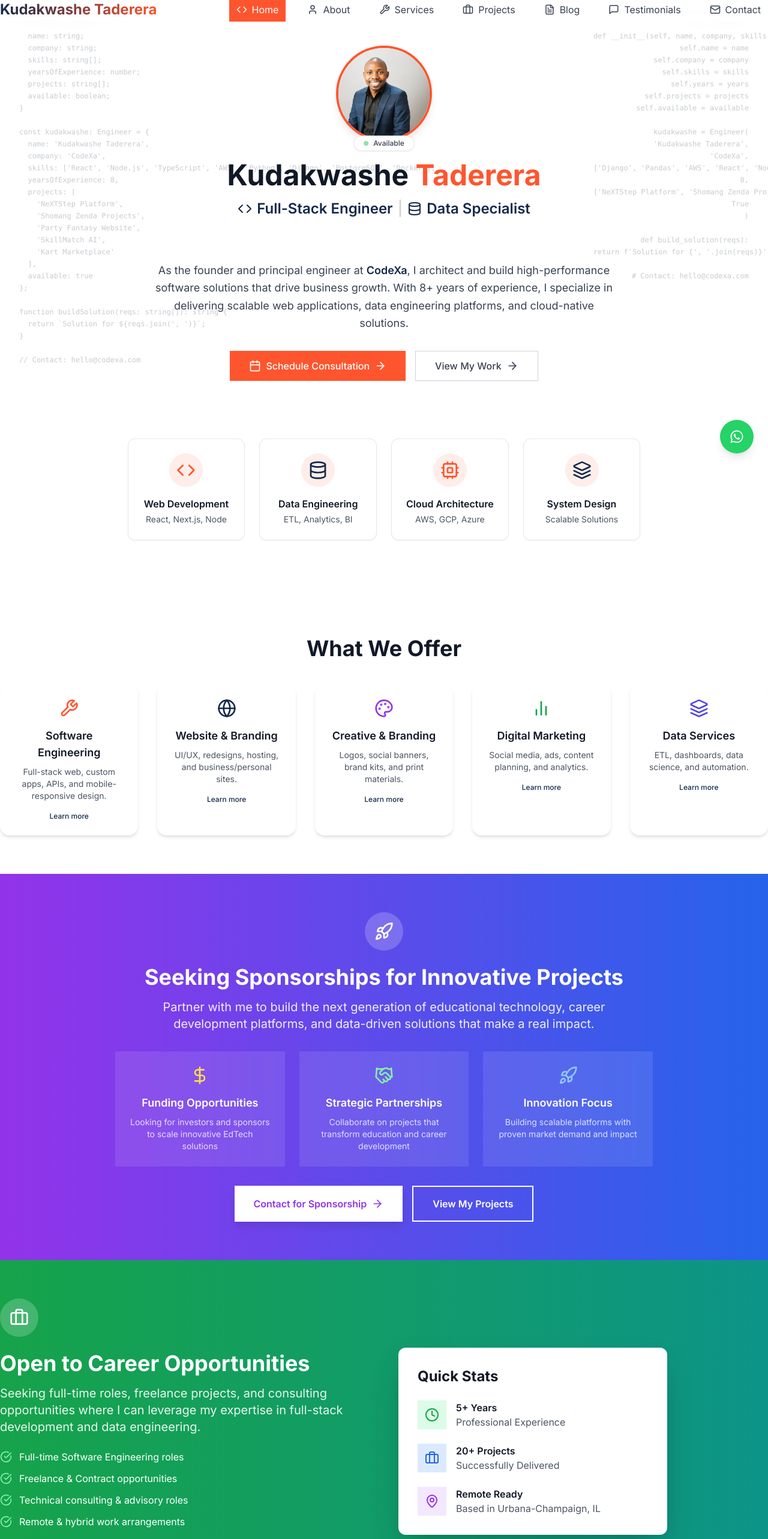
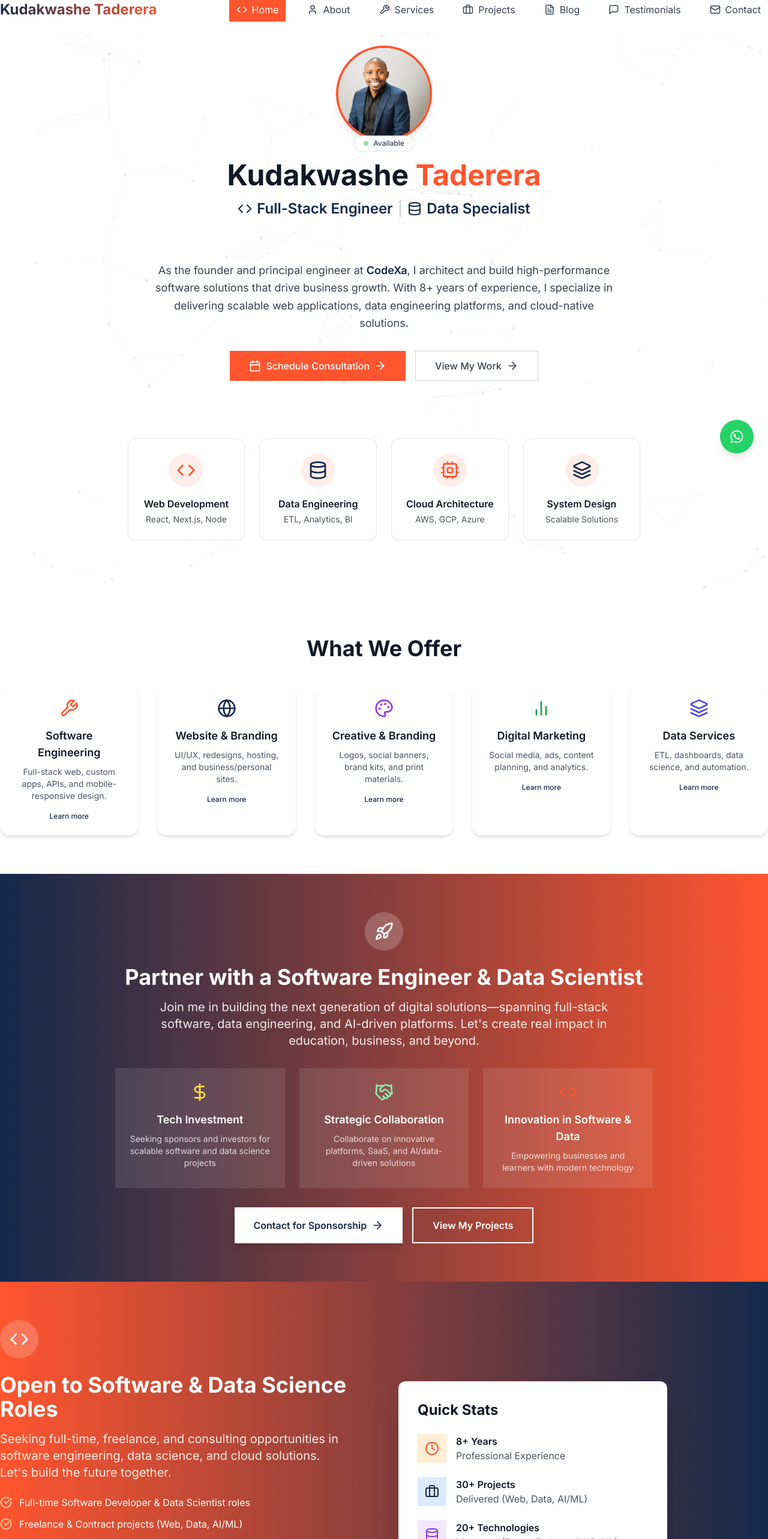
Before and after one commit to kudakwashe-taderera/website, a Next.js app: page / in a window 1280 px wide. Shown: the part 20-2586 px from the top of the page at 60% size. Built offline with nearby package versions, Linux system fonts and the light colour scheme.

Commit message:
Remove code snippets from background

```diff
--- a/app/components/CareerCallout.tsx
+++ b/app/components/CareerCallout.tsx
@@ -1,46 +1,45 @@
 import Link from "next/link"
-import { Briefcase, Clock, MapPin, ArrowRight, CheckCircle } from "lucide-react"
+import { Briefcase, Clock, MapPin, ArrowRight, CheckCircle, Code, Database } from "lucide-react"
 
 export default function CareerCallout() {
   return (
-    <section className="py-16 bg-gradient-to-r from-green-600 to-teal-600 px-4 sm:px-0">
+    <section className="py-16 bg-gradient-to-r from-uiuc-orange to-uiuc-blue px-4 sm:px-0">
       <div className="container-custom">
         <div className="grid grid-cols-1 lg:grid-cols-2 gap-12 items-center text-center lg:text-left">
           <div className="text-white max-w-3xl mx-auto lg:mx-0 lg:pr-8">
             <div className="inline-flex items-center justify-center w-16 h-16 bg-white bg-opacity-20 rounded-full mb-6 mx-auto lg:mx-0">
-              <Briefcase size={32} />
+              <Code size={32} />
             </div>
 
-            <h2 className="text-3xl md:text-4xl font-bold mb-4">Open to Career Opportunities</h2>
+            <h2 className="text-3xl md:text-4xl font-bold mb-4">Open to Software & Data Science Roles</h2>
 
             <p className="text-xl mb-6 opacity-90">
-              Seeking full-time roles, freelance projects, and consulting opportunities where I can leverage my
-              expertise in full-stack development and data engineering.
+              Seeking full-time, freelance, and consulting opportunities in software engineering, data science, and cloud solutions. Let's build the future together.
             </p>
 
             <div className="space-y-3 mb-8 text-left">
               <div className="flex items-center space-x-3">
-                <CheckCircle size={20} className="text-green-300 flex-shrink-0" />
-                <span>Full-time Software Engineering roles</span>
+                <CheckCircle size={20} className="text-orange-200 flex-shrink-0" />
+                <span>Full-time Software Developer & Data Scientist roles</span>
               </div>
               <div className="flex items-center space-x-3">
-                <CheckCircle size={20} className="text-green-300 flex-shrink-0" />
-                <span>Freelance & Contract opportunities</span>
+                <CheckCircle size={20} className="text-orange-200 flex-shrink-0" />
+                <span>Freelance & Contract projects (Web, Data, AI/ML)</span>
               </div>
               <div className="flex items-center space-x-3">
-                <CheckCircle size={20} className="text-green-300 flex-shrink-0" />
-                <span>Technical consulting & advisory roles</span>
+                <CheckCircle size={20} className="text-orange-200 flex-shrink-0" />
+                <span>Technical consulting & cloud architecture</span>
               </div>
               <div className="flex items-center space-x-3">
-                <CheckCircle size={20} className="text-green-300 flex-shrink-0" />
-                <span>Remote & hybrid work arrangements</span>
+                <CheckCircle size={20} className="text-orange-200 flex-shrink-0" />
+                <span>Remote, hybrid, or on-site work arrangements</span>
               </div>
             </div>
 
             <div className="flex flex-col sm:flex-row gap-4 justify-center lg:justify-start">
               <Link
                 href="/contact?type=hire"
-                className="inline-flex items-center justify-center px-8 py-4 bg-white text-green-600 font-semibold rounded-lg hover:bg-gray-100 transition-all duration-300 transform hover:scale-105 shadow-lg"
+                className="inline-flex items-center justify-center px-8 py-4 bg-white text-uiuc-blue font-semibold rounded-lg hover:bg-gray-100 transition-all duration-300 transform hover:scale-105 shadow-lg"
               >
                 Hire Me
                 <ArrowRight className="ml-2" size={20} />
@@ -48,7 +47,7 @@ export default function CareerCallout() {
               <Link
                 href="/resume.pdf"
                 target="_blank"
-                className="inline-flex items-center justify-center px-8 py-4 border-2 border-white text-white font-semibold rounded-lg hover:bg-white hover:text-green-600 transition-all duration-300 transform hover:scale-105"
+                className="inline-flex items-center justify-center px-8 py-4 border-2 border-white text-white font-semibold rounded-lg hover:bg-white hover:text-uiuc-blue transition-all duration-300 transform hover:scale-105"
               >
                 Download Resume
               </Link>
@@ -60,32 +59,32 @@ export default function CareerCallout() {
 
             <div className="space-y-6">
               <div className="flex items-center space-x-4">
-                <div className="w-12 h-12 bg-green-100 rounded-lg flex items-center justify-center flex-shrink-0">
-                  <Clock className="text-green-600" size={24} />
+                <div className="w-12 h-12 bg-orange-100 rounded-lg flex items-center justify-center flex-shrink-0">
+                  <Clock className="text-uiuc-orange" size={24} />
                 </div>
                 <div>
-                  <div className="font-semibold text-gray-900">5+ Years</div>
+                  <div className="font-semibold text-gray-900">8+ Years</div>
                   <div className="text-gray-600">Professional Experience</div>
                 </div>
               </div>
 
               <div className="flex items-center space-x-4">
                 <div className="w-12 h-12 bg-blue-100 rounded-lg flex items-center justify-center flex-shrink-0">
-                  <Briefcase className="text-blue-600" size={24} />
+                  <Briefcase className="text-uiuc-blue" size={24} />
                 </div>
                 <div>
-                  <div className="font-semibold text-gray-900">20+ Projects</div>
-                  <div className="text-gray-600">Successfully Delivered</div>
+                  <div className="font-semibold text-gray-900">30+ Projects</div>
+                  <div className="text-gray-600">Delivered (Web, Data, AI/ML)</div>
                 </div>
               </div>
 
               <div className="flex items-center space-x-4">
                 <div className="w-12 h-12 bg-purple-100 rounded-lg flex items-center justify-center flex-shrink-0">
-                  <MapPin className="text-purple-600" size={24} />
+                  <Database className="text-purple-600" size={24} />
                 </div>
                 <div>
-                  <div className="font-semibold text-gray-900">Remote Ready</div>
-                  <div className="text-gray-600">Based in Urbana-Champaign, IL</div>
+                  <div className="font-semibold text-gray-900">20+ Technologies</div>
+                  <div className="text-gray-600">Mastered (React, Python, AWS, ML)</div>
                 </div>
               </div>
             </div>
--- a/app/components/CompaniesSection.tsx
+++ b/app/components/CompaniesSection.tsx
@@ -311,8 +311,8 @@ const CompaniesSection = ({ showCount = null, showViewAll = false }: { showCount
             <div className="text-gray-600">Companies Served</div>
           </div>
           <div>
-            <div className="text-3xl font-bold text-uiuc-orange mb-2">2</div>
-            <div className="text-gray-600">Countries</div>
+            <div className="text-3xl font-bold text-uiuc-orange mb-2">5</div>
+            <div className="text-gray-600">Countries (USA, Australia, South Africa, Zimbabwe, Namibia)</div>
           </div>
           <div>
             <div className="text-3xl font-bold text-uiuc-orange mb-2">8</div>
--- a/app/components/HeroSection.tsx
+++ b/app/components/HeroSection.tsx
@@ -1,92 +1,14 @@
 import { ArrowRight, Calendar, Mail, Code, Database, Cpu, Layers } from "lucide-react"
 import { motion } from "framer-motion"
-
-const codeSnippets = [
-  // TypeScript Example (left)
-  [
-    "// CodeXa TypeScript Example",
-    "interface Engineer {",
-    "  name: string;",
-    "  company: string;",
-    "  skills: string[];",
-    "  yearsOfExperience: number;",
-    "  projects: string[];",
-    "  available: boolean;",
-    "}",
-    "",
-    "const kudakwashe: Engineer = {",
-    "  name: 'Kudakwashe Taderera',",
-    "  company: 'CodeXa',",
-    "  skills: ['React', 'Node.js', 'TypeScript', 'AWS', 'Python', 'Django', 'PostgreSQL', 'Docker'],",
-    "  yearsOfExperience: 8,",
-    "  projects: [",
-    "    'NeXTStep Platform',",
-    "    'Shomang Zenda Projects',",
-    "    'Party Fantasy Website',",
-    "    'SkillMatch AI',",
-    "    'Kart Marketplace'",
-    "  ],",
-    "  available: true",
-    "};",
-    "",
-    "function buildSolution(reqs: string[]): string {",
-    "  return `Solution for ${reqs.join(', ')}`;",
-    "}",
-    "",
-    "// Contact: hello@codexa.com"
-  ],
-  // Python Example (right)
-  [
-    "# CodeXa Python Example",
-    "class Engineer:",
-    "    def __init__(self, name, company, skills, years, projects, available):",
-    "        self.name = name",
-    "        self.company = company",
-    "        self.skills = skills",
-    "        self.years = years",
-    "        self.projects = projects",
-    "        self.available = available",
-    "",
-    "kudakwashe = Engineer(",
-    "    'Kudakwashe Taderera',",
-    "    'CodeXa',",
-    "    ['Django', 'Pandas', 'AWS', 'React', 'Node.js', 'TypeScript', 'PostgreSQL', 'Docker'],",
-    "    8,",
-    "    ['NeXTStep Platform', 'Shomang Zenda Projects', 'Party Fantasy Website', 'SkillMatch AI', 'Kart Marketplace'],",
-    "    True",
-    ")",
-    "",
-    "def build_solution(reqs):",
-    "    return f'Solution for {', '.join(reqs)}'",
-    "",
-    "# Contact: hello@codexa.com"
-  ]
-];
-
-const CodeGridBackground = () => (
-  <div className="absolute inset-0 w-full h-full overflow-hidden z-0 opacity-30 pointer-events-none flex">
-    <div className="flex-1 flex flex-col justify-between h-full">
-      <div className="font-mono text-xs text-gray-600 space-y-1 select-none pl-8 pt-8 max-w-xs w-full">
-        {codeSnippets[0].map((line, j) => (
-          <div key={j} className="whitespace-pre">{line || <>&nbsp;</>}</div>
-        ))}
-      </div>
-    </div>
-    <div className="flex-1 flex flex-col justify-between h-full items-end">
-      <div className="font-mono text-xs text-gray-600 space-y-1 select-none pr-8 pt-8 max-w-xs w-full text-right">
-        {codeSnippets[1].map((line, j) => (
-          <div key={j} className="whitespace-pre">{line || <>&nbsp;</>}</div>
-        ))}
-      </div>
-    </div>
-  </div>
-);
+import ParticlesBackground from "./ParticlesBackground"
 
 export default function HeroSection() {
   return (
     <section className="relative min-h-screen flex items-center justify-center bg-white">
-      {/* Subtle Code Grid Background */}
-      <CodeGridBackground />
+      {/* Subtle Particles Background */}
+      <div className="absolute inset-0 w-full h-full z-0 opacity-15 pointer-events-none">
+        <ParticlesBackground />
+      </div>
 
       {/* Content */}
       <div className="container mx-auto px-6 py-24 relative z-10">
--- a/app/components/SponsorshipCallout.tsx
+++ b/app/components/SponsorshipCallout.tsx
@@ -1,57 +1,56 @@
 import Link from "next/link"
-import { Rocket, DollarSign, Handshake, ArrowRight } from "lucide-react"
+import { Rocket, DollarSign, Handshake, ArrowRight, Code, Database } from "lucide-react"
 
 export default function SponsorshipCallout() {
   return (
-    <section className="py-16 bg-gradient-to-r from-purple-600 to-blue-600">
+    <section className="py-16 bg-gradient-to-r from-uiuc-blue to-uiuc-orange">
       <div className="container-custom">
         <div className="text-center text-white">
           <div className="inline-flex items-center justify-center w-16 h-16 bg-white bg-opacity-20 rounded-full mb-6">
             <Rocket size={32} />
           </div>
 
-          <h2 className="text-3xl md:text-4xl font-bold mb-4">Seeking Sponsorships for Innovative Projects</h2>
+          <h2 className="text-3xl md:text-4xl font-bold mb-4">Partner with a Software Engineer & Data Scientist</h2>
 
           <p className="text-xl mb-8 max-w-3xl mx-auto opacity-90">
-            Partner with me to build the next generation of educational technology, career development platforms, and
-            data-driven solutions that make a real impact.
+            Join me in building the next generation of digital solutions—spanning full-stack software, data engineering, and AI-driven platforms. Let's create real impact in education, business, and beyond.
           </p>
 
           <div className="grid grid-cols-1 md:grid-cols-3 gap-6 mb-8 max-w-4xl mx-auto">
             <div className="bg-white bg-opacity-10 backdrop-blur-sm rounded-lg p-6">
               <DollarSign className="mx-auto mb-4 text-yellow-300" size={32} />
-              <h3 className="text-lg font-semibold mb-2">Funding Opportunities</h3>
+              <h3 className="text-lg font-semibold mb-2">Tech Investment</h3>
               <p className="text-sm opacity-80">
-                Looking for investors and sponsors to scale innovative EdTech solutions
+                Seeking sponsors and investors for scalable software and data science projects
               </p>
             </div>
 
             <div className="bg-white bg-opacity-10 backdrop-blur-sm rounded-lg p-6">
               <Handshake className="mx-auto mb-4 text-green-300" size={32} />
-              <h3 className="text-lg font-semibold mb-2">Strategic Partnerships</h3>
+              <h3 className="text-lg font-semibold mb-2">Strategic Collaboration</h3>
               <p className="text-sm opacity-80">
-                Collaborate on projects that transform education and career development
+                Collaborate on innovative platforms, SaaS, and AI/data-driven solutions
               </p>
             </div>
 
             <div className="bg-white bg-opacity-10 backdrop-blur-sm rounded-lg p-6">
-              <Rocket className="mx-auto mb-4 text-blue-300" size={32} />
-              <h3 className="text-lg font-semibold mb-2">Innovation Focus</h3>
-              <p className="text-sm opacity-80">Building scalable platforms with proven market demand and impact</p>
+              <Code className="mx-auto mb-4 text-uiuc-orange" size={32} />
+              <h3 className="text-lg font-semibold mb-2">Innovation in Software & Data</h3>
+              <p className="text-sm opacity-80">Empowering businesses and learners with modern technology</p>
             </div>
           </div>
 
           <div className="flex flex-col sm:flex-row gap-4 justify-center">
             <Link
               href="/contact?type=sponsor"
-              className="inline-flex items-center px-8 py-4 bg-white text-purple-600 font-semibold rounded-lg hover:bg-gray-100 transition-all duration-300 transform hover:scale-105 shadow-lg"
+              className="inline-flex items-center px-8 py-4 bg-white text-uiuc-blue font-semibold rounded-lg hover:bg-gray-100 transition-all duration-300 transform hover:scale-105 shadow-lg"
             >
               Contact for Sponsorship
               <ArrowRight className="ml-2" size={20} />
             </Link>
             <Link
               href="/projects"
-              className="inline-flex items-center px-8 py-4 border-2 border-white text-white font-semibold rounded-lg hover:bg-white hover:text-purple-600 transition-all duration-300 transform hover:scale-105"
+              className="inline-flex items-center px-8 py-4 border-2 border-white text-white font-semibold rounded-lg hover:bg-white hover:text-uiuc-blue transition-all duration-300 transform hover:scale-105"
             >
               View My Projects
             </Link>
--- a/app/layout.tsx
+++ b/app/layout.tsx
@@ -10,17 +10,17 @@ import { Toaster } from "./components/ui/toaster"
 const inter = Inter({ subsets: ["latin"] })
 
 export const metadata: Metadata = {
-  title: "Kudakwashe Taderera | Technopreneur & Full Stack Software Engineer",
+  title: "Kudakwashe Taderera | Software Developer, Data Scientist, Website Developer | CodeXa",
   description:
-    "Passionate technopreneur and full stack software engineer specializing in scalable systems for education, career growth, and real estate. Open to sponsorships and new opportunities.",
+    "Leading software developer, data scientist, and founder of CodeXa. Custom web, data, and AI solutions for businesses in USA, Australia, South Africa, Zimbabwe. Book a consultation today!",
   keywords:
-    "technopreneur, full stack developer, software engineer, React, Django, AWS, data engineer, Zimbabwe, sponsorship, UIUC, Kudakwashe Taderera",
+    "software developer, data scientist, website developer, software companies, CodeXa, Kudakwashe Taderera, full stack, AI, machine learning, web development, USA, Australia, South Africa, Zimbabwe, custom software, cloud, SaaS, digital solutions, consulting, engineering",
   authors: [{ name: "Kudakwashe Taderera" }],
   metadataBase: new URL("https://kudakwashetaderera.me"),
   openGraph: {
-    title: "Kudakwashe Taderera | Technopreneur & Software Engineer",
+    title: "Kudakwashe Taderera | Software Developer, Data Scientist, Website Developer | CodeXa",
     description:
-      "Building scalable and impactful systems across education, careers, and real estate. Connect for collaborations and sponsorships.",
+      "Custom software, data, and AI solutions for businesses in USA, Australia, South Africa, Zimbabwe. Work with Kudakwashe Taderera and CodeXa for world-class digital innovation.",
     url: "https://kudakwashetaderera.me",
     siteName: "Kudakwashe Taderera",
     type: "website",
@@ -29,16 +29,16 @@ export const metadata: Metadata = {
         url: "https://kudakwashetaderera.me/og-image.png",
         width: 1200,
         height: 630,
-        alt: "Kudakwashe Taderera - Personal Branding Image",
+        alt: "Kudakwashe Taderera - Software Developer & Data Scientist",
       },
     ],
   },
   twitter: {
     card: "summary_large_image",
     site: "@kudakwashe_t",
-    title: "Kudakwashe Taderera | Technopreneur & Software Engineer",
+    title: "Kudakwashe Taderera | Software Developer, Data Scientist, Website Developer | CodeXa",
     description:
-      "Building scalable systems across education, careers, and real estate.",
+      "Custom software, data, and AI solutions for businesses in USA, Australia, South Africa, Zimbabwe. Work with Kudakwashe Taderera and CodeXa for world-class digital innovation.",
     images: ["https://kudakwashetaderera.me/og-image.png"],
   },
   robots: {
@@ -48,29 +48,28 @@ export const metadata: Metadata = {
   generator: "v0.dev",
 }
 
-
-
 const jsonLd = {
   "@context": "https://schema.org",
   "@type": "Person",
-  name: "Kudakwashe Taderera",
-  jobTitle: "Technopreneur & Full Stack Software Engineer",
-  description: "Passionate about building scalable systems for education, career growth, and real estate",
-  url: "https://kudakwashe-taderera.vercel.app",
-  sameAs: [
+  "name": "Kudakwashe Taderera",
+  "jobTitle": "Software Developer, Data Scientist, Website Developer",
+  "worksFor": {
+    "@type": "Organization",
+    "name": "CodeXa",
+    "url": "https://kudakwashetaderera.me"
+  },
+  "url": "https://kudakwashetaderera.me",
+  "sameAs": [
     "https://linkedin.com/in/kudakwashe-taderera",
-    "https://github.com/kudakwashe-taderera",
-    "https://twitter.com/kudakwashe_t",
+    "https://github.com/kudakwashe-taderera"
   ],
-  knowsAbout: [
-    "Full Stack Development",
-    "Data Engineering",
-    "Machine Learning",
-    "React",
-    "Django",
-    "AWS",
-    "PostgreSQL",
-  ],
+  "address": {
+    "@type": "PostalAddress",
+    "addressCountry": ["USA", "Australia", "South Africa", "Zimbabwe"]
+  },
+  "description": "Leading software developer, data scientist, and founder of CodeXa. Custom web, data, and AI solutions for businesses in USA, Australia, South Africa, Zimbabwe.",
+  "alumniOf": "University of Illinois Urbana-Champaign",
+  "email": "info@kudakwashetaderera.me"
 }
 
 export default function RootLayout({
```
Also changed, not shown: app/components/StatsSection.tsx (+17 -10 lines), app/components/TestimonialsSection.tsx (+4 -4 lines).
